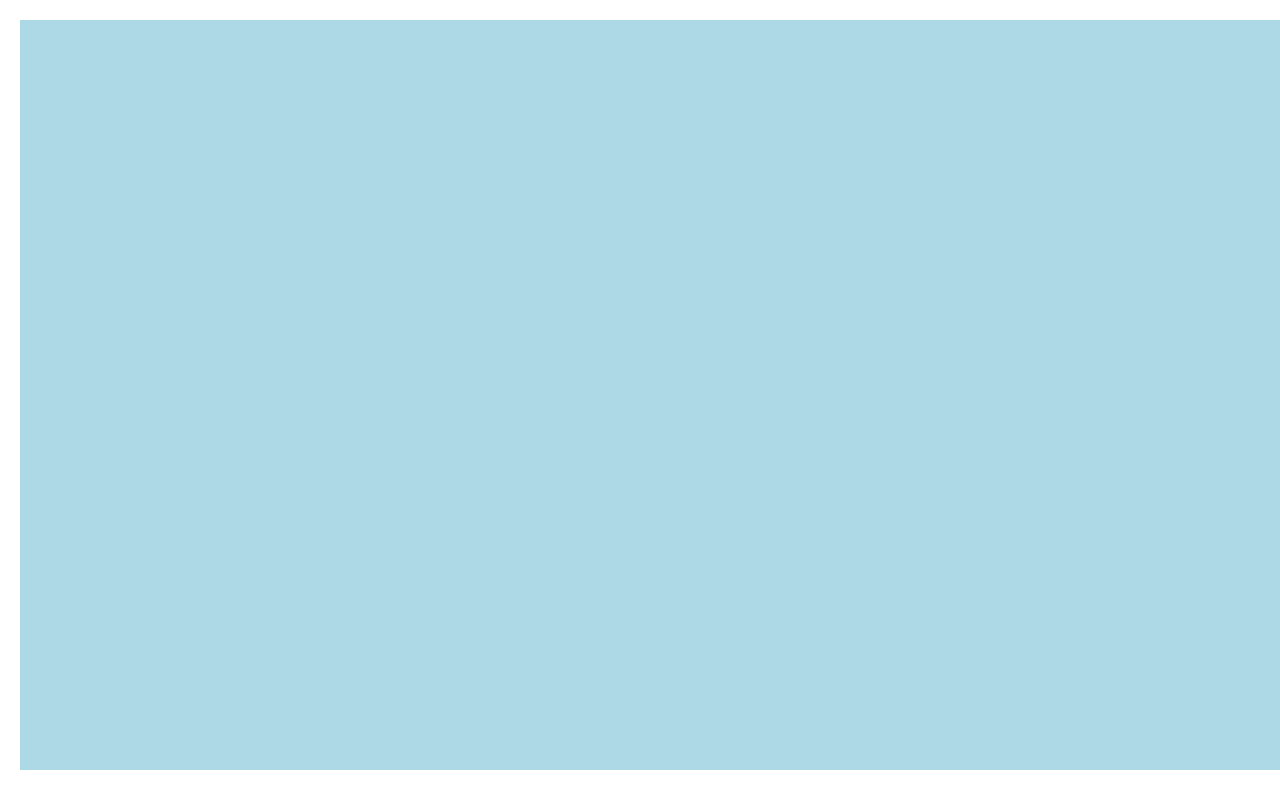
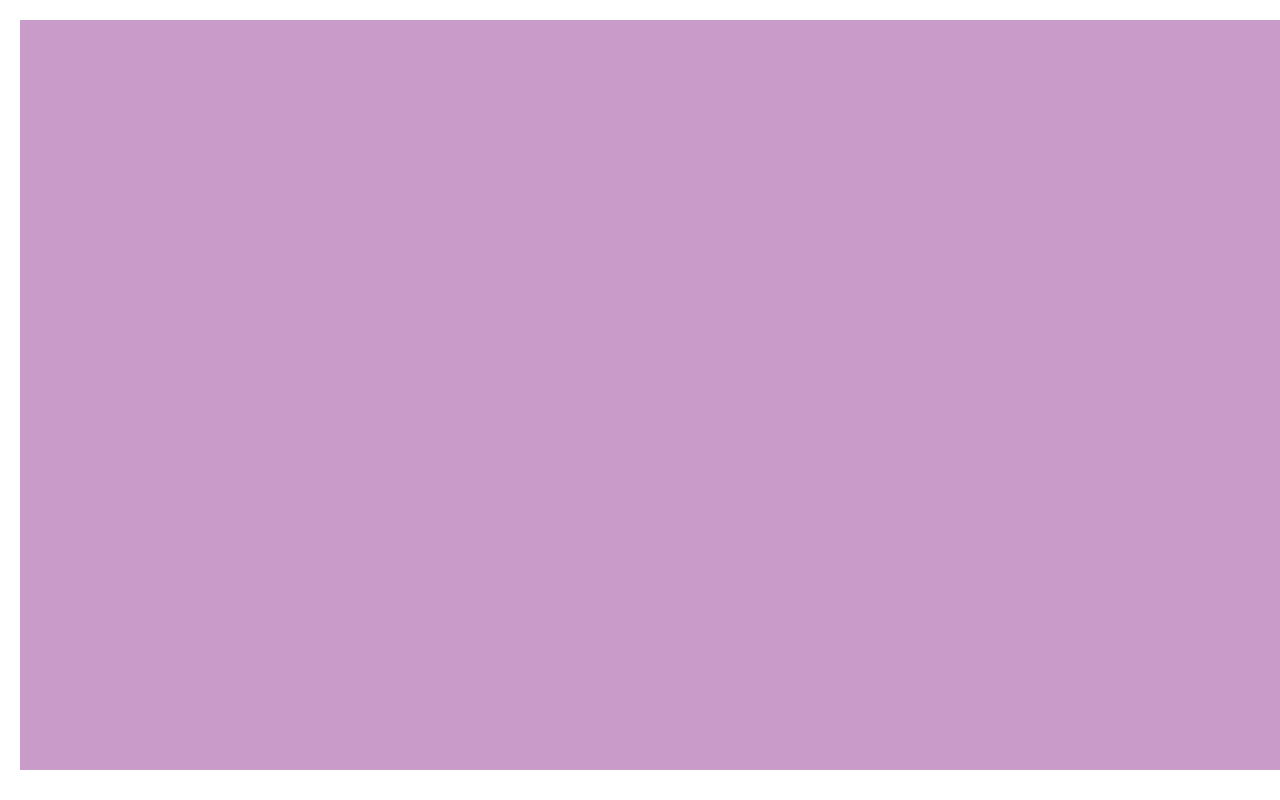
Before and after one commit to Tgrasperge/Tgrasperge.github.io, a plain HTML site: page fsd-projects/platformer/index.html in a window 1280 px wide. Shown: the top 800 px of the page. Drawn offline with nearby package versions, Linux system fonts and the light colour scheme.

Commit message:
Finalized platformer game

```diff
--- a/fsd-projects/platformer/platformer.css
+++ b/fsd-projects/platformer/platformer.css
@@ -3,7 +3,7 @@ body {
 }
 
 canvas {
-  background-color: lightblue;
+  background-color: rgb(200,155,200);
   margin: 20px;
 }
 
```
